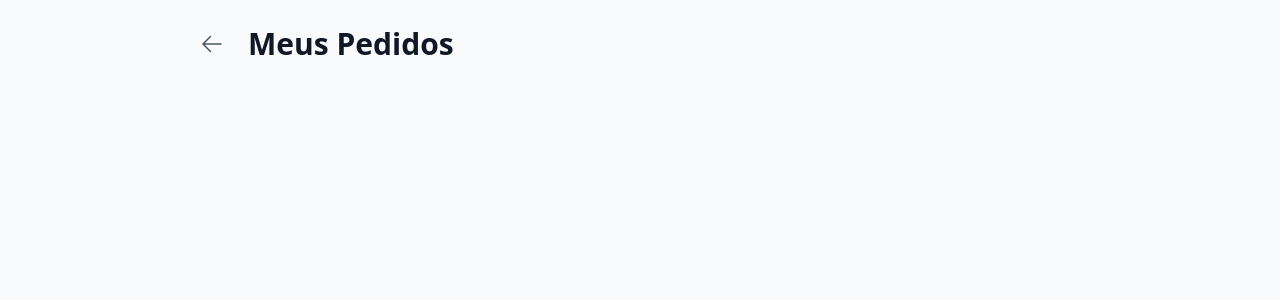
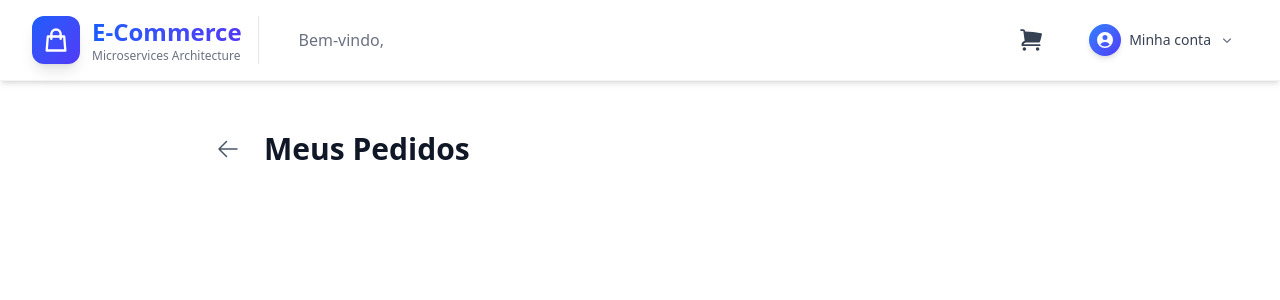
Before and after one commit to marcosv1tor/e-commerce-microservices, a React (Vite) app in the folder WebApps/ecommerce-app/: page /orders in a window 1280 px wide. Shown: the top 300 px of the page. Built offline with nearby package versions, Linux system fonts and the light colour scheme.

Commit message:
feat: adicionando Header em 'Meus pedidos'.

```diff
--- a/WebApps/ecommerce-app/src/pages/OrderPage.tsx
+++ b/WebApps/ecommerce-app/src/pages/OrderPage.tsx
@@ -5,6 +5,7 @@ import { type Order, type OrderDetail } from '../types/Order';
 import { useNavigate } from 'react-router-dom';
 import { ArrowLeftIcon } from '@heroicons/react/24/outline';
 import { useState } from 'react';
+import Header from '../components/Header';
 
 export function OrdersPage() {
   const user = useAuthStore((state) => state.user);
@@ -33,8 +34,9 @@ export function OrdersPage() {
   if (isError) return <div className="min-h-screen flex items-center justify-center text-red-500">Erro ao carregar pedidos via Gateway.</div>;
 
   return (
-    <div className="min-h-screen bg-gray-50 p-6">
-      <div className="max-w-4xl mx-auto">
+      <div>
+        <Header />
+      <div className="max-w-4xl mx-auto mt-8 p-4">
         {/* Header com Voltar */}
         <div className="flex items-center gap-4 mb-8">
           <button onClick={() => navigate('/catalog')} className="p-2 hover:bg-gray-200 rounded-full cursor-pointer">
```
